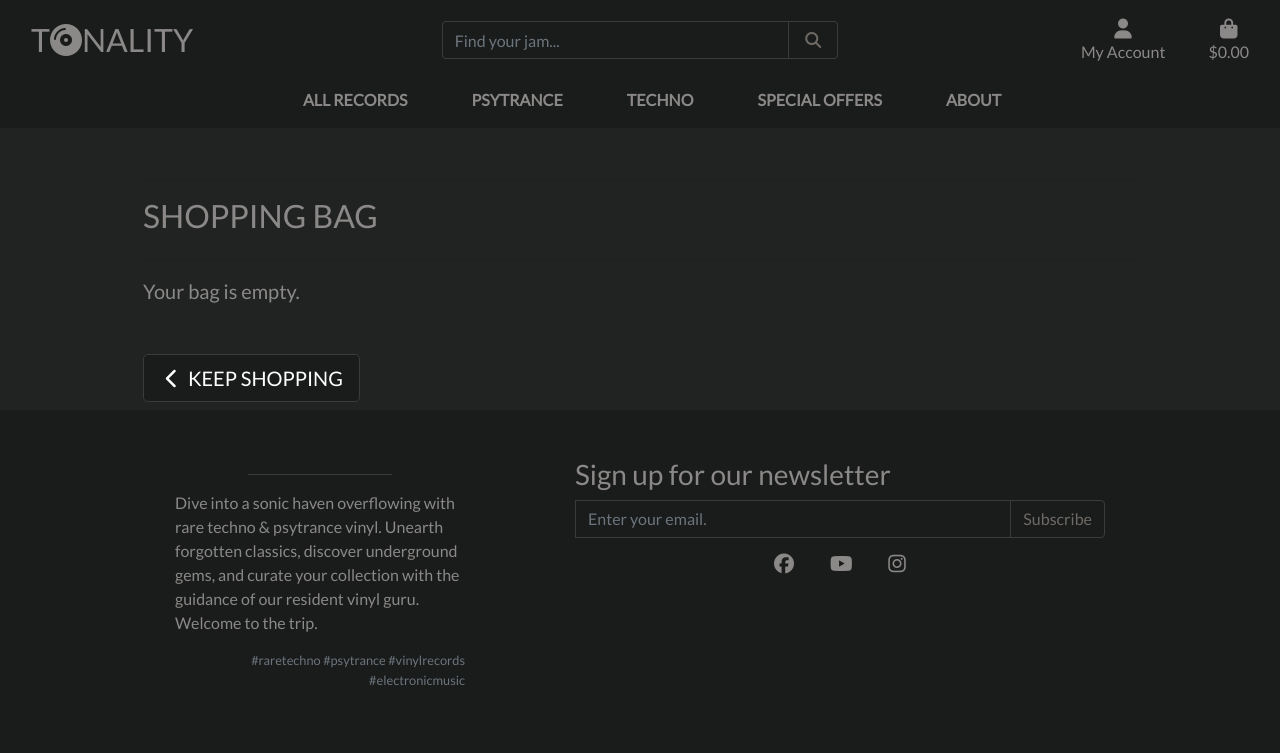
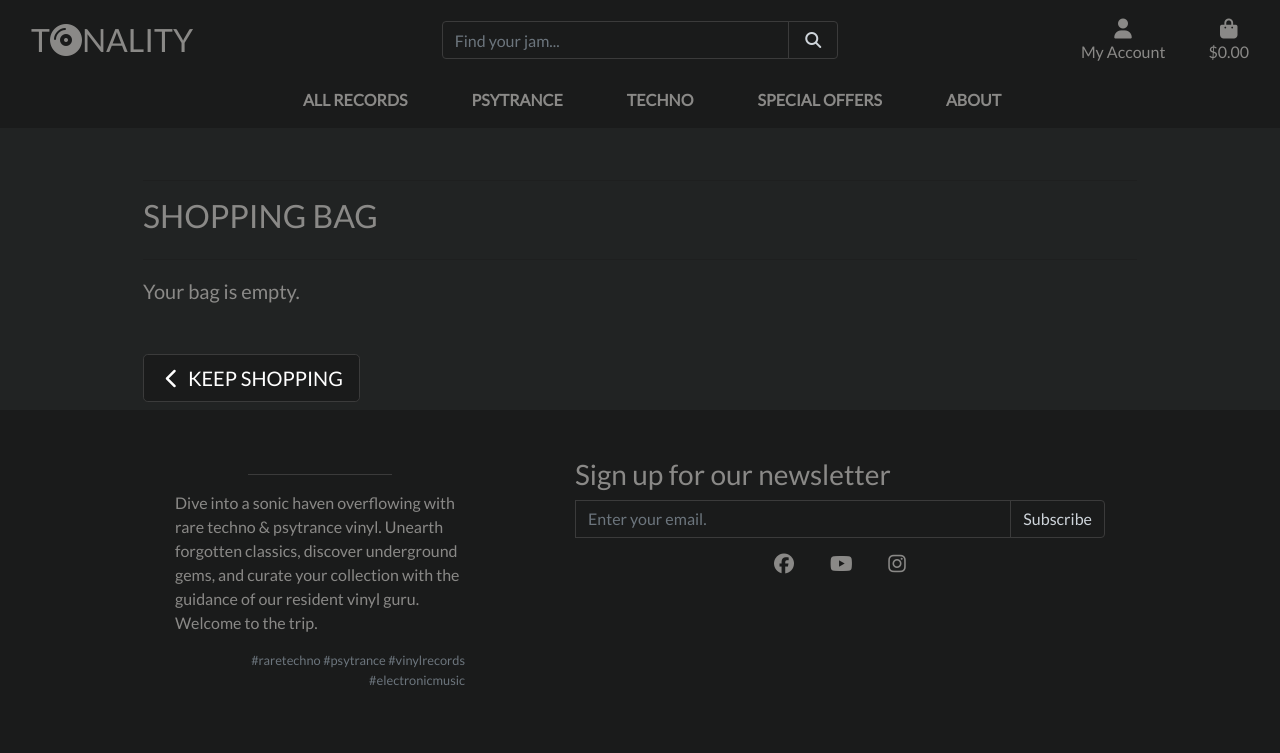
Before and after one commit to zakenaio/pp5-tonality, a Django app: page /bag/ in a window 1280 px wide. Shown: the top 753 px of the page. Run offline with Django 5.2, Linux system fonts and the light colour scheme; some libraries are stand-ins or nearby versions.

Commit message:
changes to form control

```diff
--- a/static/css/base.css
+++ b/static/css/base.css
@@ -315,6 +315,13 @@ footer {
     margin-top: -100px;
 }
 
+/* form control */
+.form-control {
+    border: 1px solid #ced4da;
+    color: #ced4da;
+}
+
+
 /* -------------------------------- Media Queries */
 
 /* Slightly larger container on xl screens */
```
